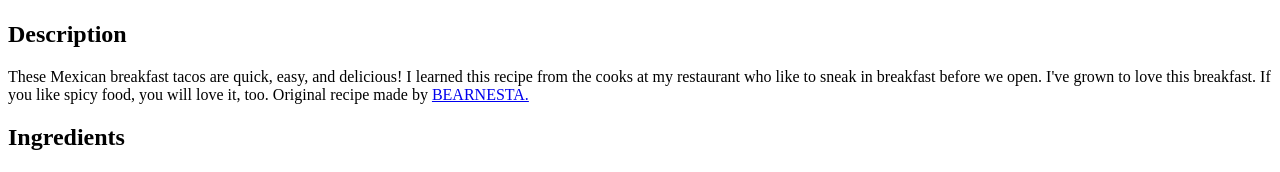
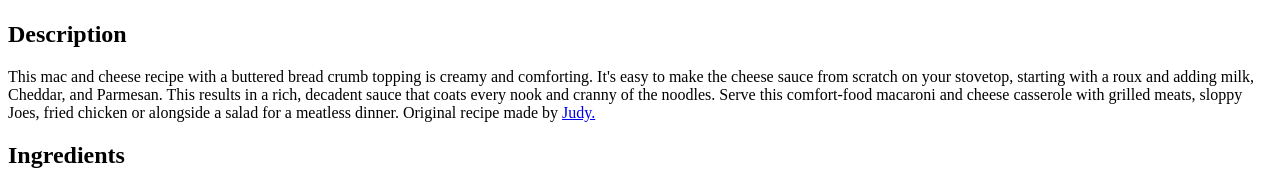
Before and after one commit to bbrandito/odin-recipes, a plain HTML site: page recipes/Mac_and_Cheese.html in a window 1280 px wide. Shown: the part 548-720 px from the top of the page. Drawn offline with Linux system fonts and the light colour scheme; files whose address does not match are found by name.

Commit message:
add Desciption to M&C

```diff
--- a/recipes/Mac_and_Cheese.html
+++ b/recipes/Mac_and_Cheese.html
@@ -8,11 +8,14 @@
 </head>
 <body>
     <h1>Homemade Mac and Cheese</h1>
-    <img src="/home/bbrandito/repos/odin-recipes/images/Mac_and_cheese.webp" alt="Mac and cheese">
+    <img src="/home/bbrandito/repos/odin-recipes/images/Mac_and_cheese.webp" alt="Mac and Cheese">
     <h2>Description</h2>
-    <p1>These Mexican breakfast tacos are quick, easy, and delicious! I learned this recipe from the cooks at my restaurant who like to sneak in breakfast before we open.
-        I've grown to love this breakfast. If you like spicy food, you will love it, too. Original recipe made by
-        <a href="https://www.allrecipes.com/cook/1099455">BEARNESTA.<a> </p1>
+    <p1>This mac and cheese recipe with a buttered bread crumb topping is creamy and comforting.
+        It's easy to make the cheese sauce from scratch on your stovetop, starting with a roux and adding milk, Cheddar, and Parmesan.
+        This results in a rich, decadent sauce that coats every nook and cranny of the noodles.
+        Serve this comfort-food macaroni and cheese casserole with grilled meats, sloppy Joes, fried chicken or alongside a salad for a meatless dinner.
+        Original recipe made by
+        <a href="https://www.allrecipes.com/cook/24324674">Judy.<a> </p1>
 
 
     <h2>Ingredients</h2>
```
